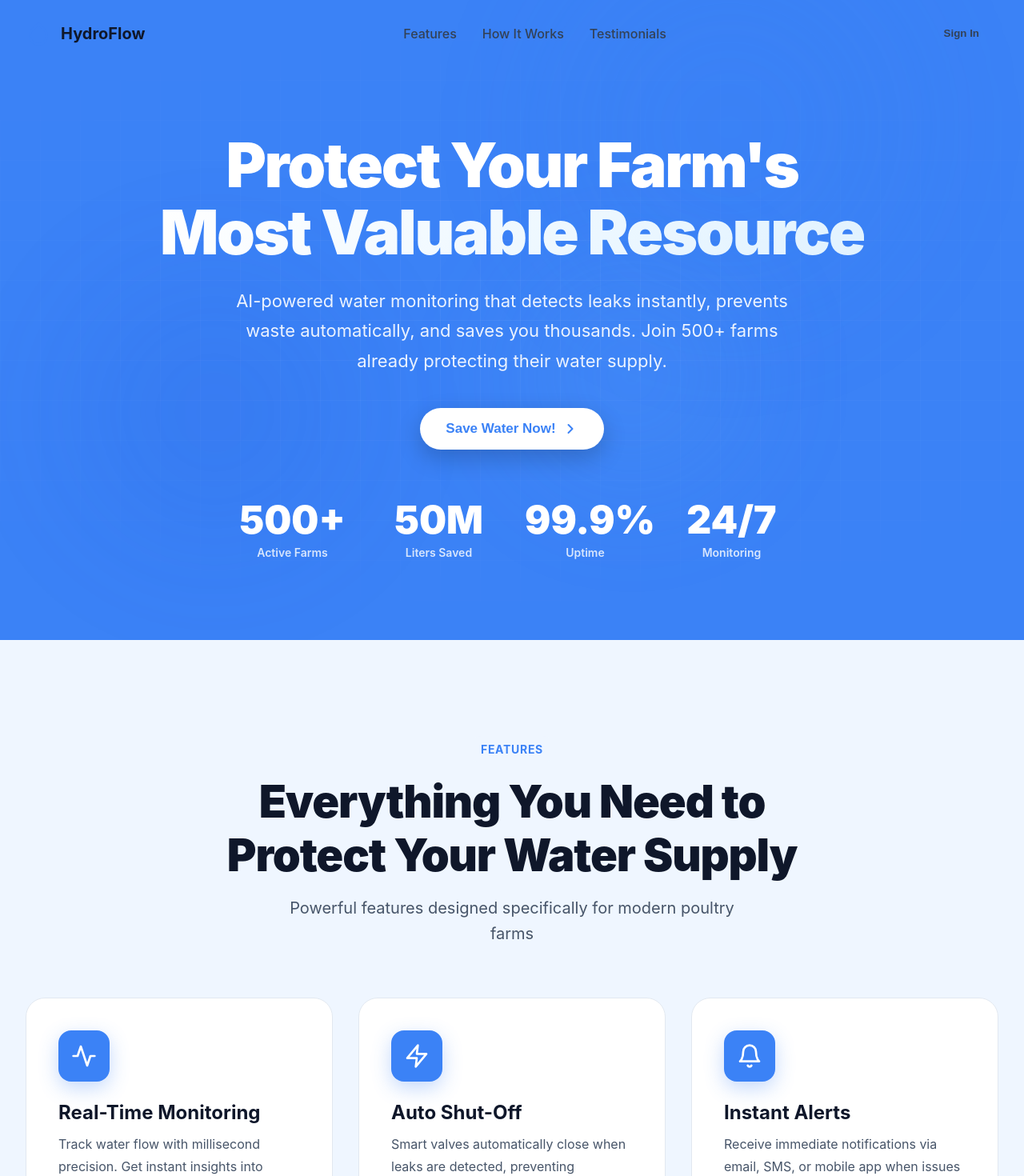
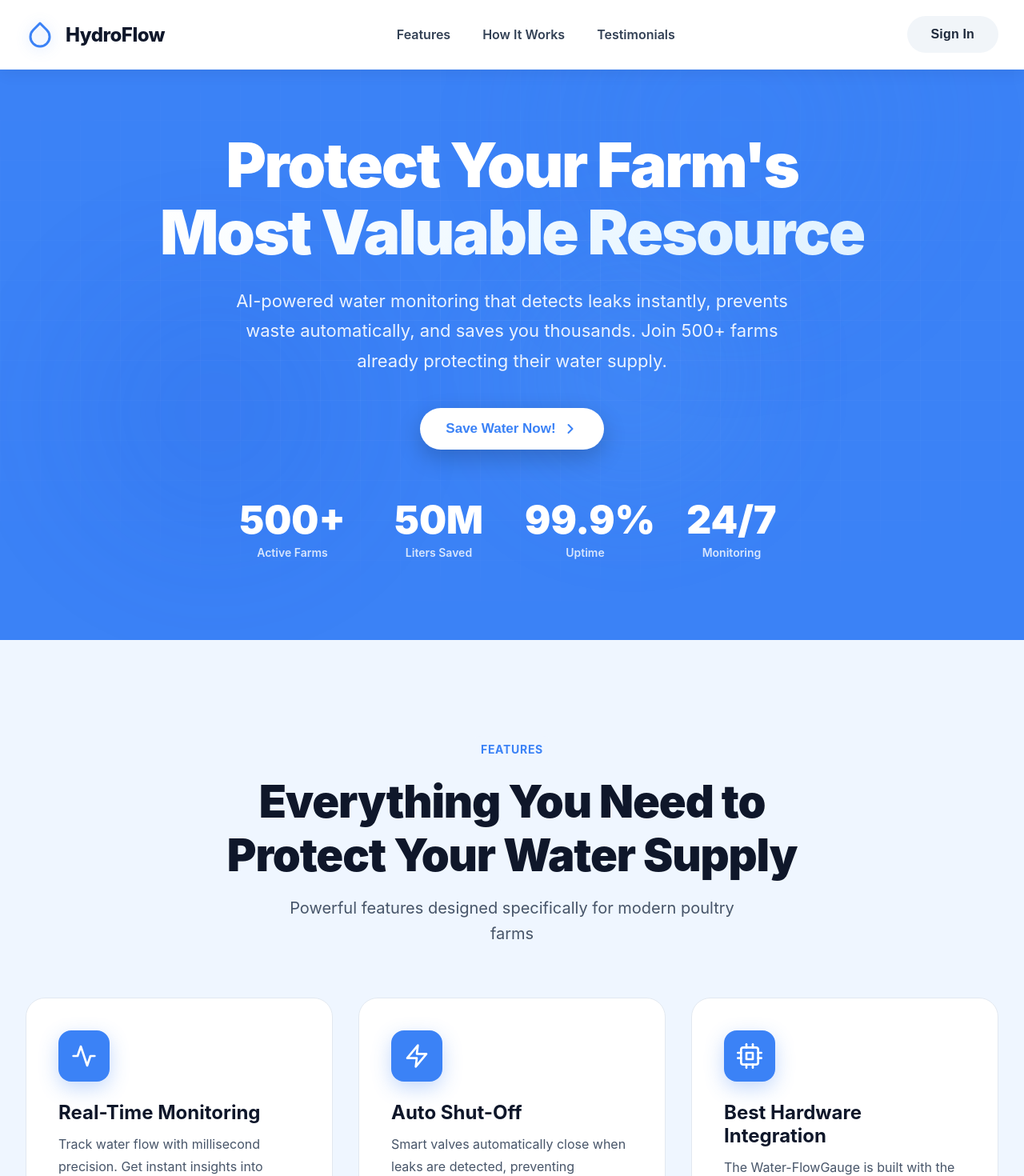
Before and after one commit to SudharsanDeepak/Hydro-FlowGauge, a React (Vite) app: page / in a window 1280 px wide. Shown: the top 1470 px of the page at 80% size. Built offline with nearby package versions, Linux system fonts and the light colour scheme.

Commit message:
updated landing page

```diff
--- a/src/pages/LandingPro.jsx
+++ b/src/pages/LandingPro.jsx
@@ -50,6 +50,21 @@ const CheckIcon = ({ className = "" }) => (
 const StarIcon = ({ className = "" }) => (
     <svg className={className} xmlns="http://www.w3.org/2000/svg" width="20" height="20" viewBox="0 0 24 24" fill="currentColor" stroke="currentColor" strokeWidth="2" strokeLinecap="round" strokeLinejoin="round">
         <polygon points="12 2 15.09 8.26 22 9.27 17 14.14 18.18 21.02 12 17.77 5.82 21.02 7 14.14 2 9.27 8.91 8.26 12 2"></polygon>
+    </svg>
+);
+
+const HardwareIcon = ({ className = "" }) => (
+    <svg className={className} xmlns="http://www.w3.org/2000/svg" width="48" height="48" viewBox="0 0 24 24" fill="none" stroke="currentColor" strokeWidth="2" strokeLinecap="round" strokeLinejoin="round">
+        <rect x="4" y="4" width="16" height="16" rx="2" ry="2"></rect>
+        <rect x="9" y="9" width="6" height="6"></rect>
+        <line x1="9" y1="1" x2="9" y2="4"></line>
+        <line x1="15" y1="1" x2="15" y2="4"></line>
+        <line x1="9" y1="20" x2="9" y2="23"></line>
+        <line x1="15" y1="20" x2="15" y2="23"></line>
+        <line x1="20" y1="9" x2="23" y2="9"></line>
+        <line x1="20" y1="14" x2="23" y2="14"></line>
+        <line x1="1" y1="9" x2="4" y2="9"></line>
+        <line x1="1" y1="14" x2="4" y2="14"></line>
     </svg>
 );
 
@@ -299,9 +314,9 @@ export default function LandingPro() {
                             delay={200}
                         />
                         <FeatureCard
-                            icon={<BellIcon className="feature-icon" />}
-                            title="Instant Alerts"
-                            description="Receive immediate notifications via email, SMS, or mobile app when issues are detected."
+                            icon={<HardwareIcon className="feature-icon" />}
+                            title="Best Hardware Integration"
+                            description="The Water-FlowGauge is built with the high accurate mechanism with the help of the IoT integration to make this strong."
                             delay={300}
                         />
                         <FeatureCard
@@ -316,10 +331,10 @@ export default function LandingPro() {
                             description="Reduce water waste by up to 40% with intelligent monitoring and automated controls."
                             delay={500}
                         />
-                        <FeatureCard
-                            icon={<WaterDropIcon className="mail-icon" />}
-                            title="Mail notification alert"
-                            description="when the water flows continuously for certain period of time, then the valve gets closed automatically and send he mail to the added reciptants."
+                       <FeatureCard
+                            icon={<BellIcon className="feature-icon" />}
+                            title="Email Notification Alerts"
+                            description="When water flows continuously for a certain period, the valve automatically closes and sends email notifications to designated recipients."
                             delay={500}
                         />
                     </div>
--- a/src/styles/LandingPro.css
+++ b/src/styles/LandingPro.css
@@ -59,14 +59,16 @@ body {
     left: 0;
     right: 0;
     z-index: 1000;
-    padding: 1.5rem 0;
-    transition: all 0.3s;
+    padding: 1.25rem 0;
+    background: var(--white);
+    box-shadow: 0 2px 20px rgba(0, 0, 0, 0.08);
+    border-bottom: 1px solid rgba(59, 130, 246, 0.1);
+    transition: all 0.3s cubic-bezier(0.4, 0, 0.2, 1);
 }
 
 .nav-scrolled {
-    background: rgba(255, 255, 255, 0.8);
-    backdrop-filter: blur(20px);
-    box-shadow: 0 1px 3px rgba(0, 0, 0, 0.1);
+    background: var(--white);
+    box-shadow: 0 4px 30px rgba(0, 0, 0, 0.12);
     padding: 1rem 0;
 }
 
@@ -83,32 +85,59 @@ body {
 .nav-logo {
     display: flex;
     align-items: center;
-    gap: 0.75rem;
-    font-size: 1.25rem;
-    font-weight: 700;
+    gap: 0.875rem;
+    font-size: 1.5rem;
+    font-weight: 800;
     color: var(--gray-900);
+    letter-spacing: -0.02em;
+    transition: transform 0.2s ease;
+}
+
+.nav-logo:hover {
+    transform: scale(1.02);
 }
 
 .nav-logo-icon {
-    width: 32px;
-    height: 32px;
+    width: 36px;
+    height: 36px;
     color: var(--primary);
+    filter: drop-shadow(0 2px 8px rgba(59, 130, 246, 0.3));
 }
 
 .nav-links {
     display: flex;
-    gap: 2rem;
+    gap: 2.5rem;
+    align-items: center;
 }
 
 .nav-links a {
     color: var(--gray-700);
     text-decoration: none;
-    font-weight: 500;
-    transition: color 0.2s;
+    font-weight: 600;
+    font-size: 1rem;
+    position: relative;
+    padding: 0.5rem 0;
+    transition: color 0.3s ease;
+}
+
+.nav-links a::after {
+    content: '';
+    position: absolute;
+    bottom: 0;
+    left: 0;
+    width: 0;
+    height: 3px;
+    background: linear-gradient(90deg, var(--primary), var(--primary-dark));
+    border-radius: 2px;
+    transition: width 0.3s ease;
 }
 
 .nav-links a:hover {
     color: var(--primary);
+}
+
+.nav-links a:hover::after {
+    width: 100%;
 }
 
 .nav-actions {
@@ -117,33 +146,55 @@ body {
 }
 
 .nav-button {
-    padding: 0.625rem 1.5rem;
+    padding: 0.75rem 1.75rem;
     border-radius: 50px;
-    font-weight: 600;
+    font-weight: 700;
+    font-size: 1rem;
     cursor: pointer;
-    transition: all 0.3s;
+    transition: all 0.3s cubic-bezier(0.4, 0, 0.2, 1);
     border: none;
+    letter-spacing: 0.01em;
 }
 
 .nav-button-secondary {
-    background: transparent;
-    color: var(--gray-700);
+    background: var(--gray-100);
+    color: var(--gray-800);
+    border: 2px solid transparent;
 }
 
 .nav-button-secondary:hover {
-    background: var(--gray-100);
+    background: var(--gray-200);
+    border-color: var(--gray-300);
+    transform: translateY(-2px);
 }
 
 .nav-button-primary {
-    background: var(--primary);
+    background: linear-gradient(135deg, var(--primary) 0%, var(--primary-dark) 100%);
     color: var(--white);
-    /* Updated shadow to match new primary color */
-    box-shadow: 0 4px 12px rgba(59, 130, 246, 0.3);
+    box-shadow: 0 4px 16px rgba(59, 130, 246, 0.4);
+    position: relative;
+    overflow: hidden;
+}
+
+.nav-button-primary::before {
+    content: '';
+    position: absolute;
+    top: 0;
+    left: -100%;
+    width: 100%;
+    height: 100%;
+    background: linear-gradient(90deg, transparent, rgba(255, 255, 255, 0.3), transparent);
+    transition: left 0.5s ease;
+}
+
+.nav-button-primary:hover::before {
+    left: 100%;
 }
 
 .nav-button-primary:hover {
-    background: var(--primary-dark);
-    transform: translateY(-2px);
+    background: linear-gradient(135deg, var(--primary-dark) 0%, #1E40AF 100%);
+    transform: translateY(-3px);
+    box-shadow: 0 6px 24px rgba(59, 130, 246, 0.5);
 }
 
 /* HERO */
@@ -887,16 +938,20 @@ body {
     }
 
     .nav-logo {
-        font-size: 1.125rem;
+        font-size: 1.25rem;
     }
 
     .nav-logo-icon {
-        width: 28px;
-        height: 28px;
+        width: 32px;
+        height: 32px;
+    }
+
+    .nav-actions {
+        gap: 0.75rem;
     }
 
     .nav-button {
-        padding: 0.5rem 1.25rem;
+        padding: 0.625rem 1.25rem;
         font-size: 0.875rem;
     }
 
@@ -1093,7 +1148,12 @@ body {
     }
 
     .nav-logo {
-        font-size: 1rem;
+        font-size: 1.125rem;
+    }
+
+    .nav-logo-icon {
+        width: 28px;
+        height: 28px;
     }
 
     .nav-actions {
@@ -1206,12 +1266,16 @@ body {
     }
 
     .nav-logo {
-        font-size: 0.9375rem;
+        font-size: 1rem;
     }
 
     .nav-logo-icon {
-        width: 24px;
-        height: 24px;
+        width: 26px;
+        height: 26px;
+    }
+
+    .nav-actions {
+        gap: 0.375rem;
     }
 
     .nav-button {
```
